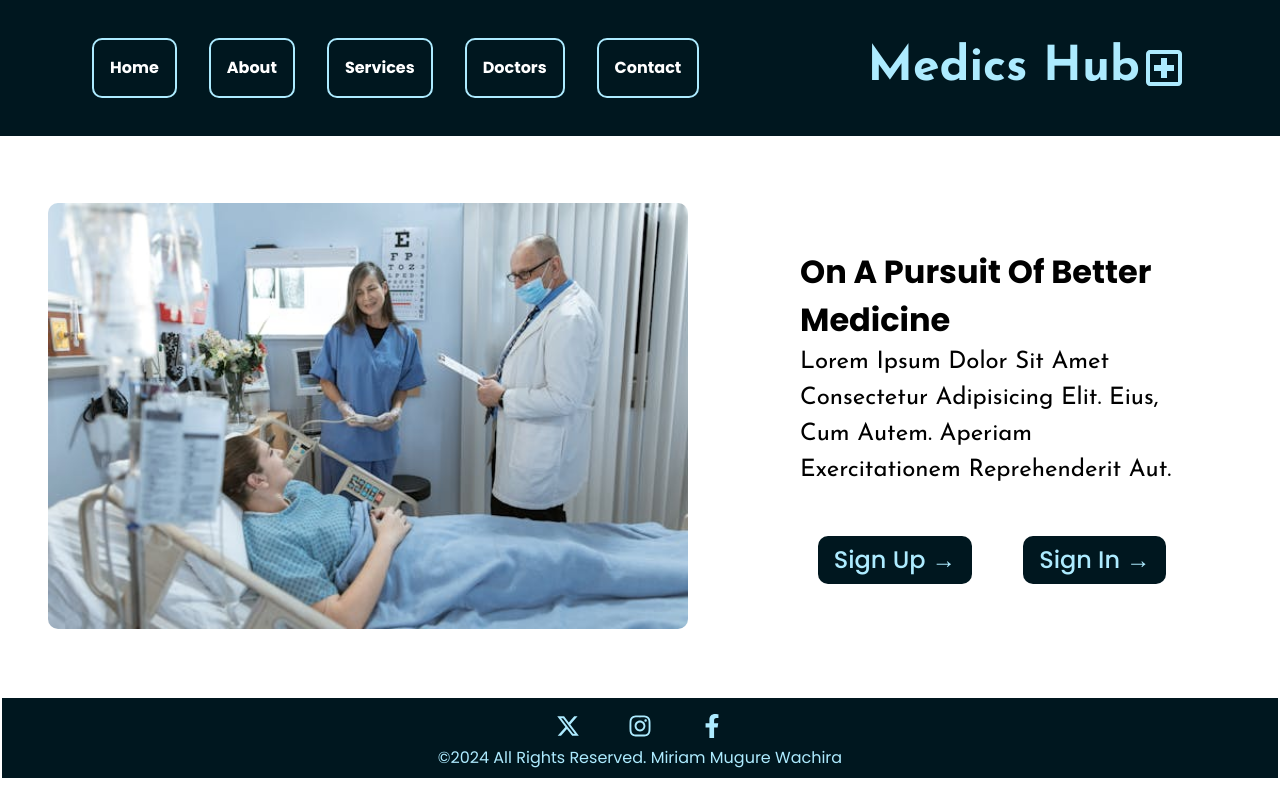
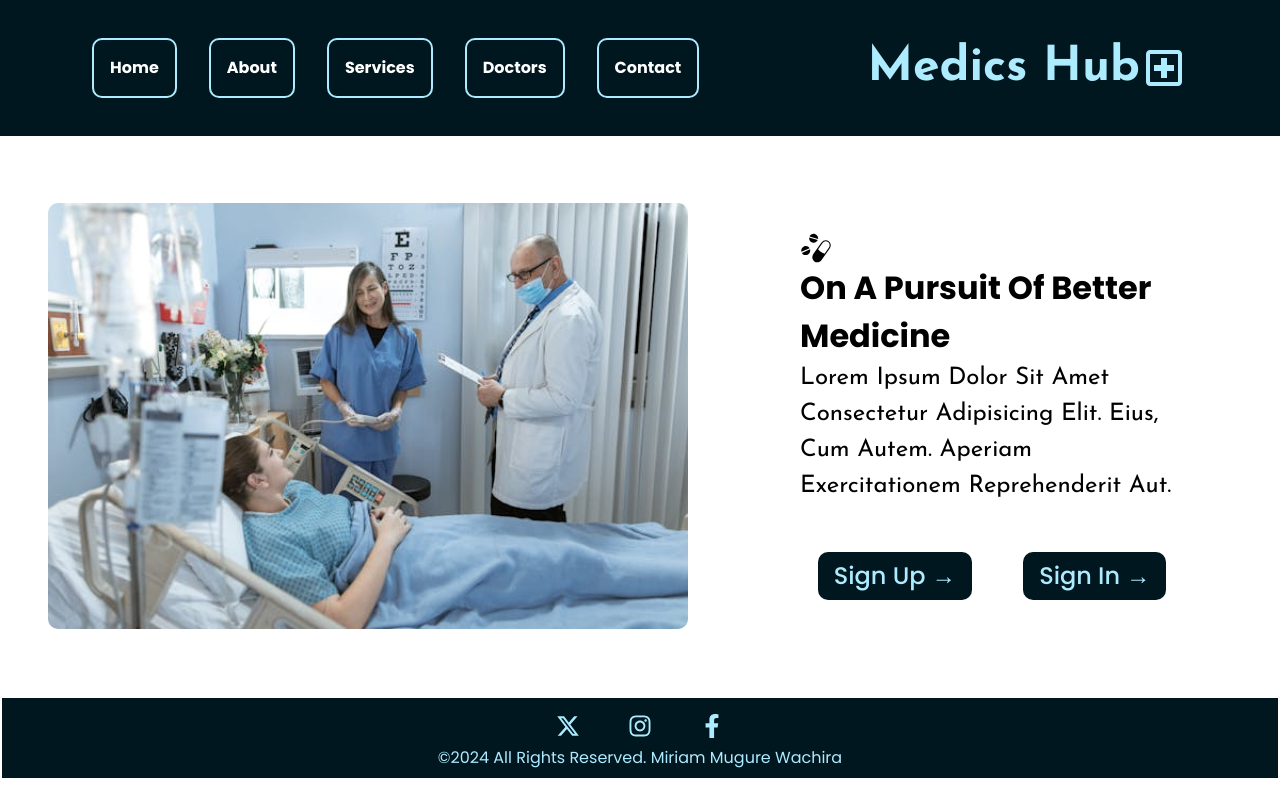
Before and after one commit to miriammugure/Client-MedicsCare, a React (Vite) app: page / in a window 1280 px wide. Built offline with nearby package versions, Linux system fonts and the light colour scheme.

Commit message:
add final updates on the hero section

```diff
--- a/src/pages/Home/Hero/Hero.css
+++ b/src/pages/Home/Hero/Hero.css
@@ -20,6 +20,7 @@
 .heroImage img:hover {
   transform: scale(1.2);
 }
+
 .HeroInfo {
   display: flex;
   flex-direction: column;
@@ -28,6 +29,10 @@
   align-items: center;
   justify-content: center;
   gap: 1rem;
+}
+
+.heroIcon svg {
+  font-size: 2rem;
 }
 .heroText {
   display: flex;
--- a/src/pages/Home/Hero/Hero.jsx
+++ b/src/pages/Home/Hero/Hero.jsx
@@ -1,6 +1,8 @@
 import React from "react";
 import "./Hero.css";
 import heroImg from "../../../assets/her.webp";
+import { GiMedicines } from "react-icons/gi";
+
 function Hero() {
   return (
     <div>
@@ -11,6 +13,9 @@ function Hero() {
         <div className="HeroInfo">
           <div className="heroText">
             {" "}
+            <div className="heroIcon">
+              <GiMedicines />
+            </div>
             <h2>on a pursuit of better medicine</h2>
             <p>
               Lorem ipsum dolor sit amet consectetur adipisicing elit. Eius, cum
```
